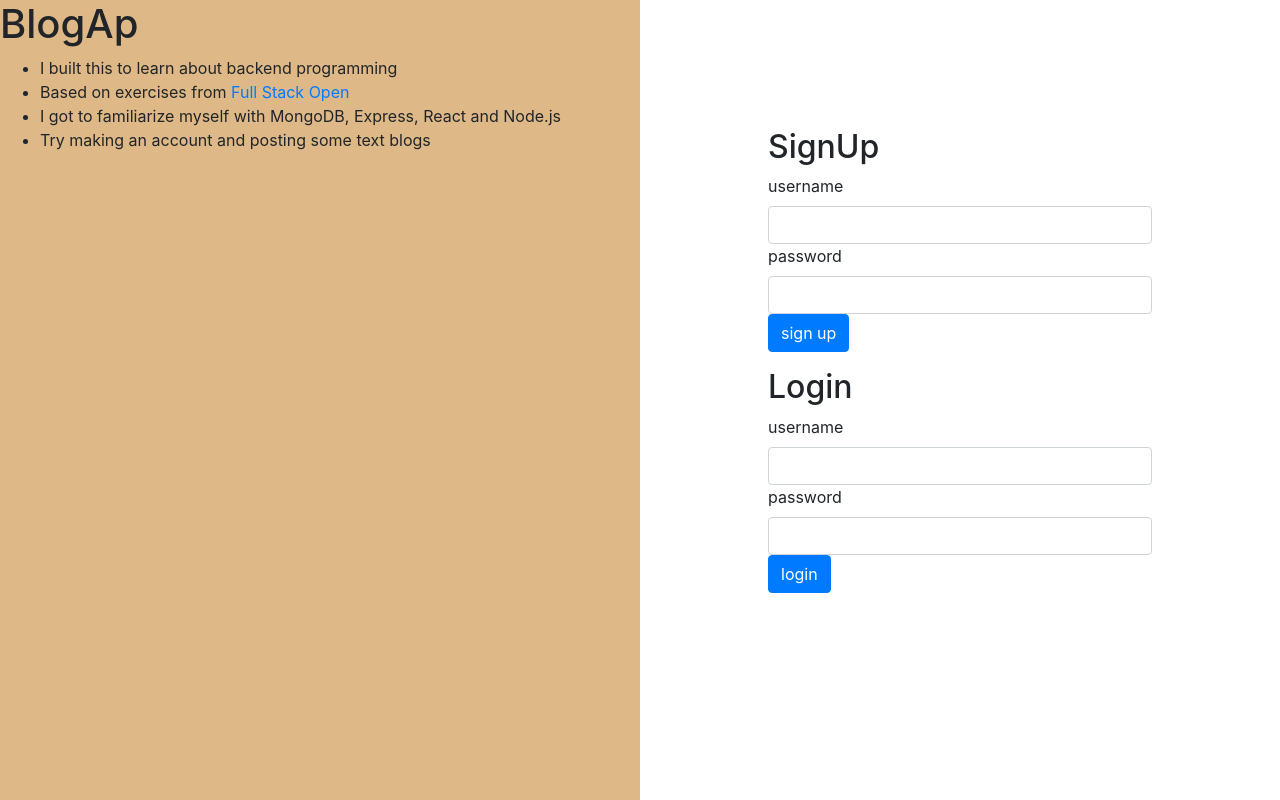
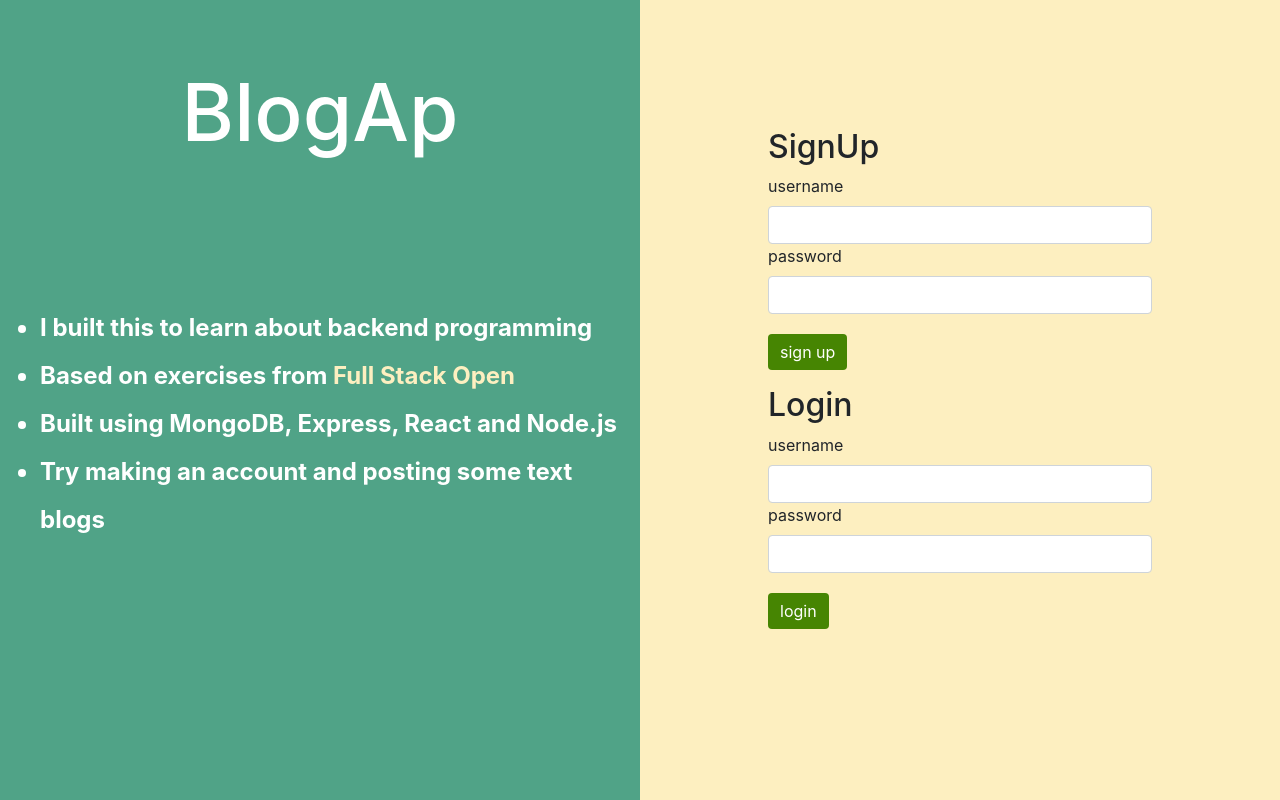
Before and after one commit to kong5000/blog-list-front, a React (Create React App) app: page /blogs in a window 1280 px wide. Built offline with nearby package versions, Linux system fonts and the light colour scheme; no server answers.

Commit message:
Add a header for the blog/post list page

```diff
--- a/src/App.css
+++ b/src/App.css
@@ -44,11 +44,84 @@
 #homepage-welcome{
   width: 50%;
   height: 100vh;
-  background-color: burlywood;
+  background-color: #50a387;
+  display: flex;
+  flex-direction: column;
+  align-items: center;
+  justify-content: center;
 }
 
 #login{
   width: 50%;
   height: 100vh;
   padding: 10%;
+  background-color:	#fdefc0;
 }
+
+.form-button{
+  margin-top: 20px;
+}
+
+.signup-error{
+  font-size: 1.25rem;
+  color: red;
+  position: absolute;
+  top: 20px;
+  margin: 20px;
+}
+
+.home-header{
+  color: white;
+  position: absolute;
+  top: 0;
+  padding: 5%;
+  font-size: 5rem;
+}
+.site-info-list{
+  padding-top: 10%;
+}
+.site-info{
+  color: white;
+  line-height: 3rem;
+  font-size: 1.5rem;
+  font-weight: bold;
+}
+
+@media only screen and (max-width: 1100px){
+  .site-info{
+    display: none;
+  }
+  .home-header{
+    position: relative;
+  }
+}
+
+.form-button{
+  background-color:	#468502;
+  border: none;
+}
+
+#site-link{
+  color:#fdefc0
+}
+
+.blog-page-header{
+  background-color: #50a387;
+  padding: 1% 5%;
+}
+
+.blog-page-header-text{
+  display: inline-block;
+  color:#fdefc0;
+}
+.new-post-btn{
+  color:white;
+  position: absolute;
+  right: 10px;
+  margin: 10px;
+  display: inline-block;
+  background-color:#8bc230;
+  font-size: large;
+  font-weight: bold;
+  border: none;
+}
--- a/src/components/Blogs.js
+++ b/src/components/Blogs.js
@@ -2,10 +2,16 @@ import React from 'react'
 import { connect } from 'react-redux'
 import { Link } from 'react-router-dom'
 import { Table } from 'react-bootstrap'
+import Button from 'react-bootstrap/Button'
 
 const Blogs = (({ blogs }) => {
 
     return (
+        <div class="blog-page">
+            <div class="blog-page-header">
+                <h1 class="blog-page-header-text">PostAp</h1>
+                <Button className="new-post-btn">New Post</Button>
+            </div>
             <Table striped>
                 <tbody>
                     {blogs.map(blog =>
@@ -17,6 +23,7 @@ const Blogs = (({ blogs }) => {
                     )}
                 </tbody>
             </Table>
+        </div>
     )
 })
 
--- a/src/components/HomePage.js
+++ b/src/components/HomePage.js
@@ -3,18 +3,18 @@ import Login from './Login'
 
 const HomePage = () => {
 
-    return(
+    return (
         <div id="homepage">
             <div id="homepage-welcome">
-                <h1>BlogAp</h1>
-                <ul class="site-info-list">
-                    <li class="site-info">I built this to learn about backend programming</li>
-                    <li class="site-info">Based on exercises from <a href="#">Full Stack Open</a></li>
-                    <li class="site-info">I got to familiarize myself with MongoDB, Express, React and Node.js</li>
-                    <li class="site-info">Try making an account and posting some text blogs</li>
+                <h1 className="home-header">BlogAp</h1>
+                <ul className="site-info-list">
+                    <li className="site-info">I built this to learn about backend programming</li>
+                    <li className="site-info">Based on exercises from <a id="site-link" target="_blank" href="https://fullstackopen.com/en">Full Stack Open</a></li>
+                    <li className="site-info">Built using MongoDB, Express, React and Node.js</li>
+                    <li className="site-info">Try making an account and posting some text blogs</li>
                 </ul>
             </div>
-            <Login/>
+            <Login />
         </div>
     )
 }
--- a/src/components/Login.js
+++ b/src/components/Login.js
@@ -1,9 +1,12 @@
-import React from 'react'
+import React, { useState } from 'react'
 import { login, createUser } from '../reducers/userReducer'
 import { connect } from 'react-redux'
 import { Form, Button } from 'react-bootstrap'
 
 const Login = (props) => {
+    const [usernameNotification, setUsernameNotification] = useState(false)
+    const [passwordNotification, setPasswordNotification] = useState(false)
+
     const handleLogin = (event) => {
         event.preventDefault()
         const usernameLogin = event.target.username.value
@@ -11,13 +14,33 @@ const Login = (props) => {
         props.login(usernameLogin, passwordLogin)
     }
     const handleSignUp = (event) => {
+        let error = false;
         event.preventDefault()
         const usernameSignUp = event.target.usernameSignUp.value
         const passwordSignUp = event.target.passwordSignUp.value
-        props.createUser(usernameSignUp, passwordSignUp)
+        if(usernameSignUp.length < 3){
+            error = true;
+            usernameError()
+        }
+        if(passwordSignUp.length < 3){
+            error = true;
+        }
+        if(!error){
+            props.createUser(usernameSignUp, passwordSignUp)
+        }
     }
+
+    const usernameError = () =>{
+        setUsernameNotification(true);
+        setTimeout(() => {
+            setUsernameNotification(false);
+          }, 3000);
+    }
+
+
     return (
         <div id="login">
+            {usernameNotification && <div class="signup-error">Username and password must be greater than 3 characters</div>}
             <h2>SignUp</h2>
             <Form onSubmit={handleSignUp}>
                 <Form.Group>
@@ -31,7 +54,7 @@ const Login = (props) => {
                         type="password"
                         name="passwordSignUp"
                     />
-                    <Button variant="primary" type="submit">
+                    <Button className="form-button" variant="primary" type="submit">
                         sign up
                     </Button>
                 </Form.Group>
@@ -49,7 +72,7 @@ const Login = (props) => {
                         type="password"
                         name="password"
                     />
-                    <Button variant="primary" type="submit">
+                    <Button className="form-button" variant="primary" type="submit">
                         login
                     </Button>
                 </Form.Group>
```
Lines whose indentation alone changed are shown as unchanged.
